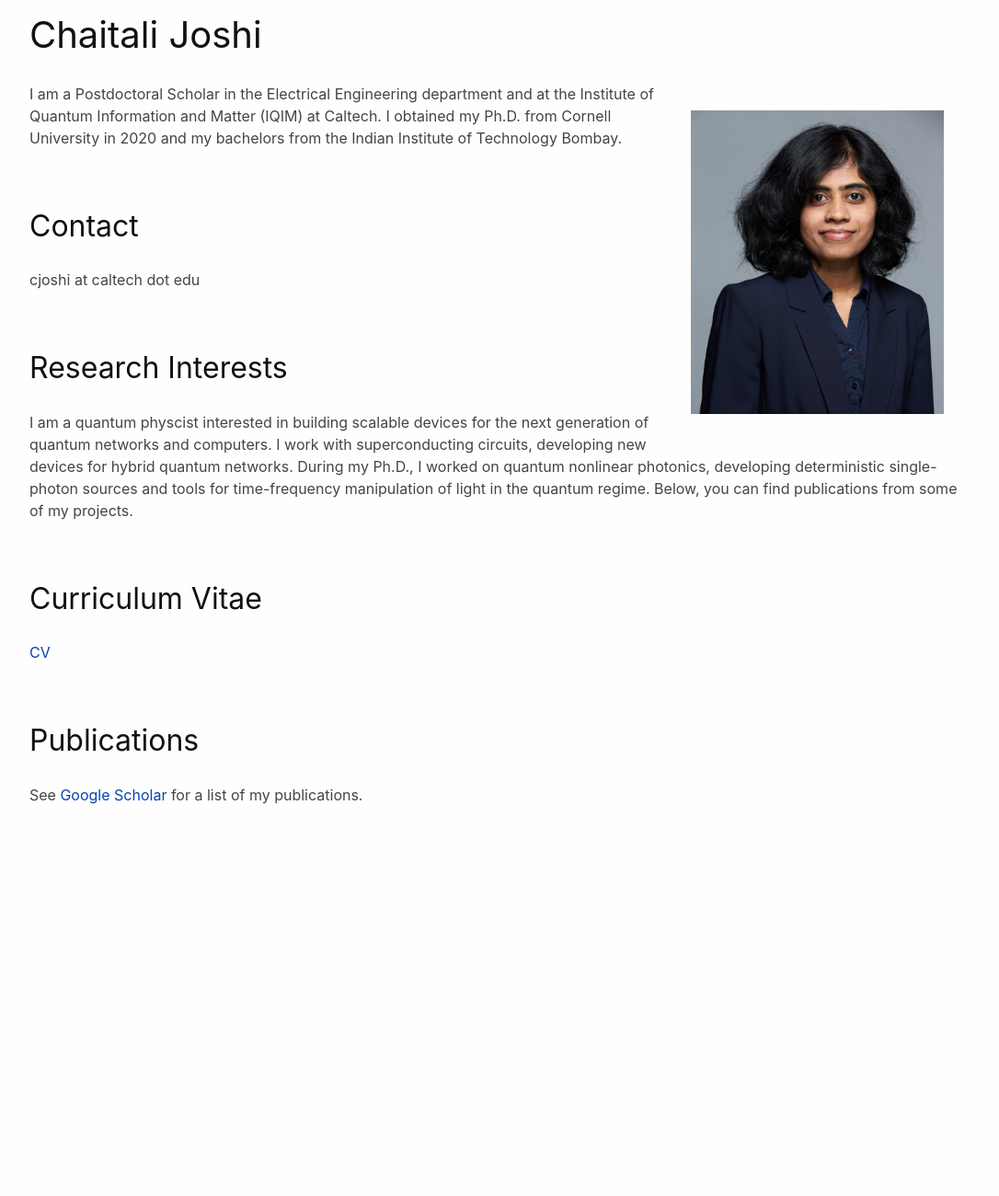
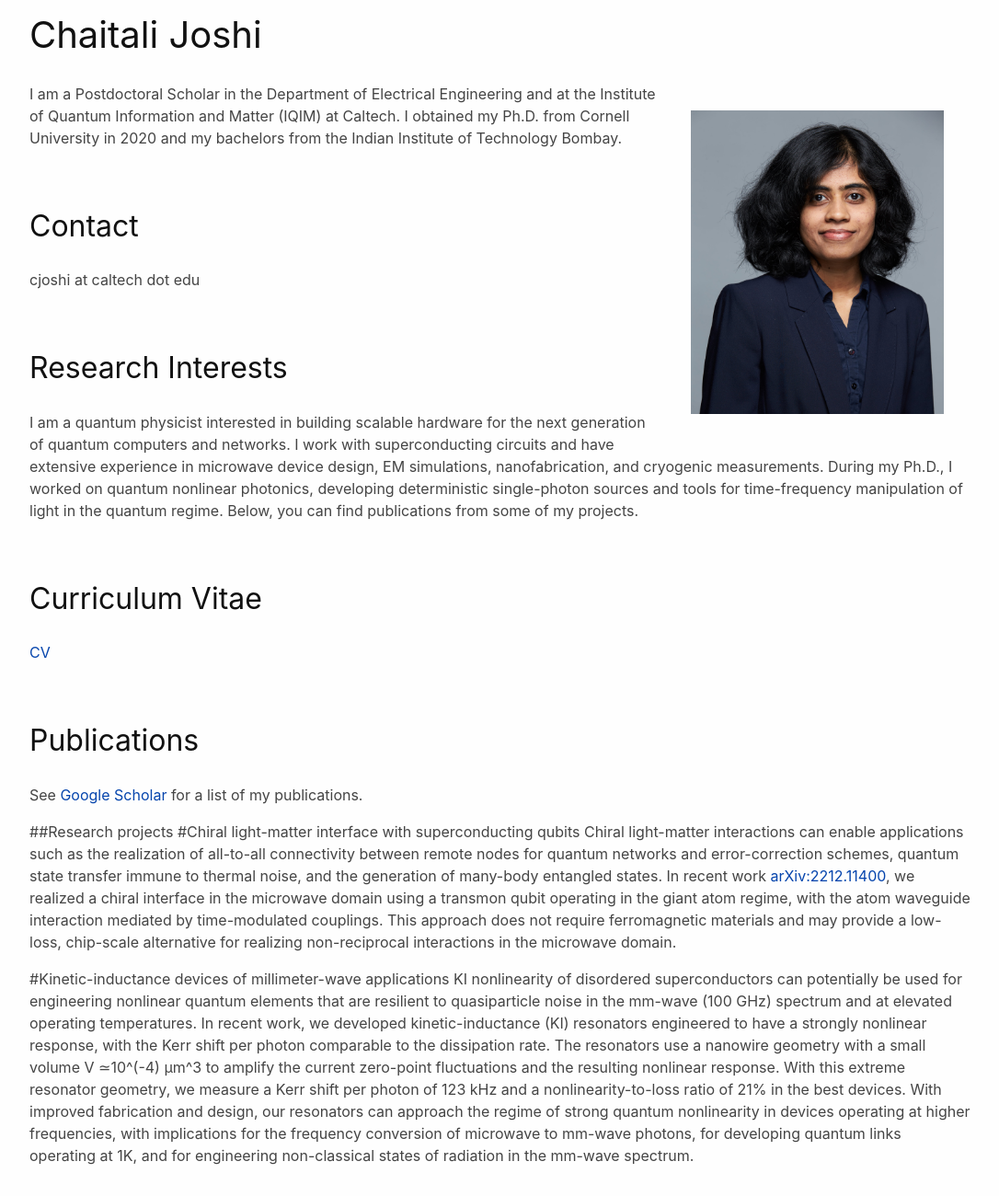
Before and after one commit to chaitalijoshi/chaitalijoshi.github.io, a plain HTML site: page index.html in a window 1280 px wide. Shown: the part 83-1383 px from the top of the page at 92% size, without its empty margins (96-1182 px from the left). Before the commit the page ends 991 px from the top, so only its background shows below. Drawn offline with Linux system fonts and the light colour scheme.

Commit message:
updated stuff

```diff
--- a/index.html
+++ b/index.html
@@ -28,15 +28,17 @@
 
 
 <main>
-<p><img src="img/websitephoto.jpg" style="float:right; width:275px; height:330px; margin:30px" /> I am a Postdoctoral Scholar in the Electrical Engineering department and at the Institute of Quantum Information and Matter (IQIM) at Caltech. I obtained my Ph.D. from Cornell University in 2020 and my bachelors from the Indian Institute of Technology Bombay.</p>
+<p><img src="img/websitephoto.jpg" style="float:right; width:275px; height:330px; margin:30px" /> I am a Postdoctoral Scholar in the Department of Electrical Engineering and at the Institute of Quantum Information and Matter (IQIM) at Caltech. I obtained my Ph.D. from Cornell University in 2020 and my bachelors from the Indian Institute of Technology Bombay.</p>
 <h2 id="contact">Contact</h2>
 <p>cjoshi at caltech dot edu</p>
 <h2 id="research-interests">Research Interests</h2>
-<p>I am a quantum physcist interested in building scalable devices for the next generation of quantum networks and computers. I work with superconducting circuits, developing new devices for hybrid quantum networks. During my Ph.D., I worked on quantum nonlinear photonics, developing deterministic single-photon sources and tools for time-frequency manipulation of light in the quantum regime. Below, you can find publications from some of my projects.</p>
+<p>I am a quantum physicist interested in building scalable hardware for the next generation of quantum computers and networks. I work with superconducting circuits and have extensive experience in microwave device design, EM simulations, nanofabrication, and cryogenic measurements. During my Ph.D., I worked on quantum nonlinear photonics, developing deterministic single-photon sources and tools for time-frequency manipulation of light in the quantum regime. Below, you can find publications from some of my projects.</p>
 <h2 id="curriculum-vitae">Curriculum Vitae</h2>
 <p><a href="ChaitaliJoshiCV-2023.pdf">CV</a></p>
 <h2 id="publications">Publications</h2>
 <p>See <a href="https://scholar.google.com/citations?user=j9YF444AAAAJ&amp;hl=en&amp;oi=ao">Google Scholar</a> for a list of my publications.</p>
+<p>##Research projects #Chiral light-matter interface with superconducting qubits Chiral light-matter interactions can enable applications such as the realization of all-to-all connectivity between remote nodes for quantum networks and error-correction schemes, quantum state transfer immune to thermal noise, and the generation of many-body entangled states. In recent work <a href="https://arxiv.org/abs/2212.11400">arXiv:2212.11400</a>, we realized a chiral interface in the microwave domain using a transmon qubit operating in the giant atom regime, with the atom waveguide interaction mediated by time-modulated couplings. This approach does not require ferromagnetic materials and may provide a low-loss, chip-scale alternative for realizing non-reciprocal interactions in the microwave domain.</p>
+<p>#Kinetic-inductance devices of millimeter-wave applications KI nonlinearity of disordered superconductors can potentially be used for engineering nonlinear quantum elements that are resilient to quasiparticle noise in the mm-wave (100 GHz) spectrum and at elevated operating temperatures. In recent work, we developed kinetic-inductance (KI) resonators engineered to have a strongly nonlinear response, with the Kerr shift per photon comparable to the dissipation rate. The resonators use a nanowire geometry with a small volume V ≃10^(-4) μm^3 to amplify the current zero-point fluctuations and the resulting nonlinear response. With this extreme resonator geometry, we measure a Kerr shift per photon of 123 kHz and a nonlinearity-to-loss ratio of 21% in the best devices. With improved fabrication and design, our resonators can approach the regime of strong quantum nonlinearity in devices operating at higher frequencies, with implications for the frequency conversion of microwave to mm-wave photons, for developing quantum links operating at 1K, and for engineering non-classical states of radiation in the mm-wave spectrum.</p>
 </main>
 
 <script>
```
Also changed, not shown: 1 other file.
